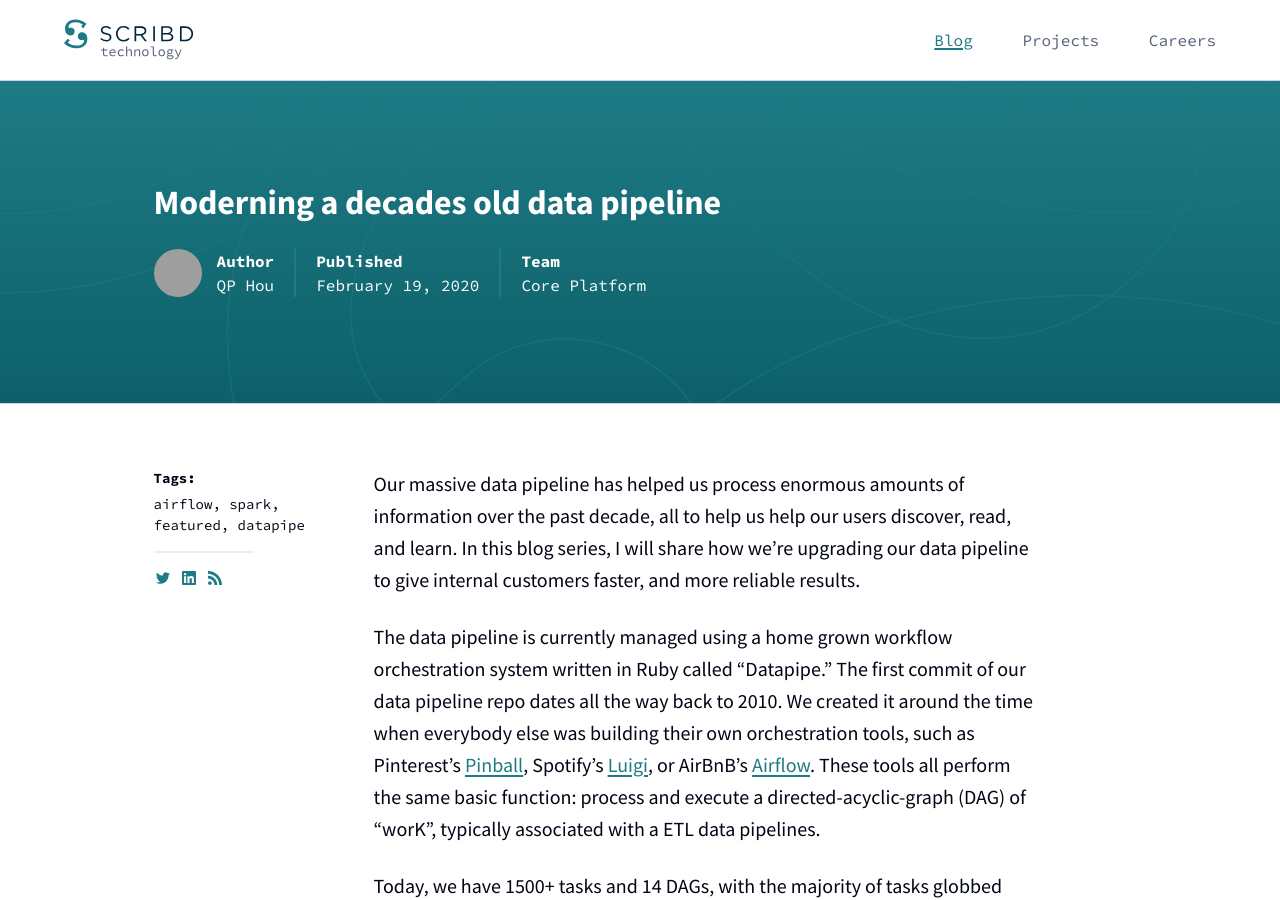
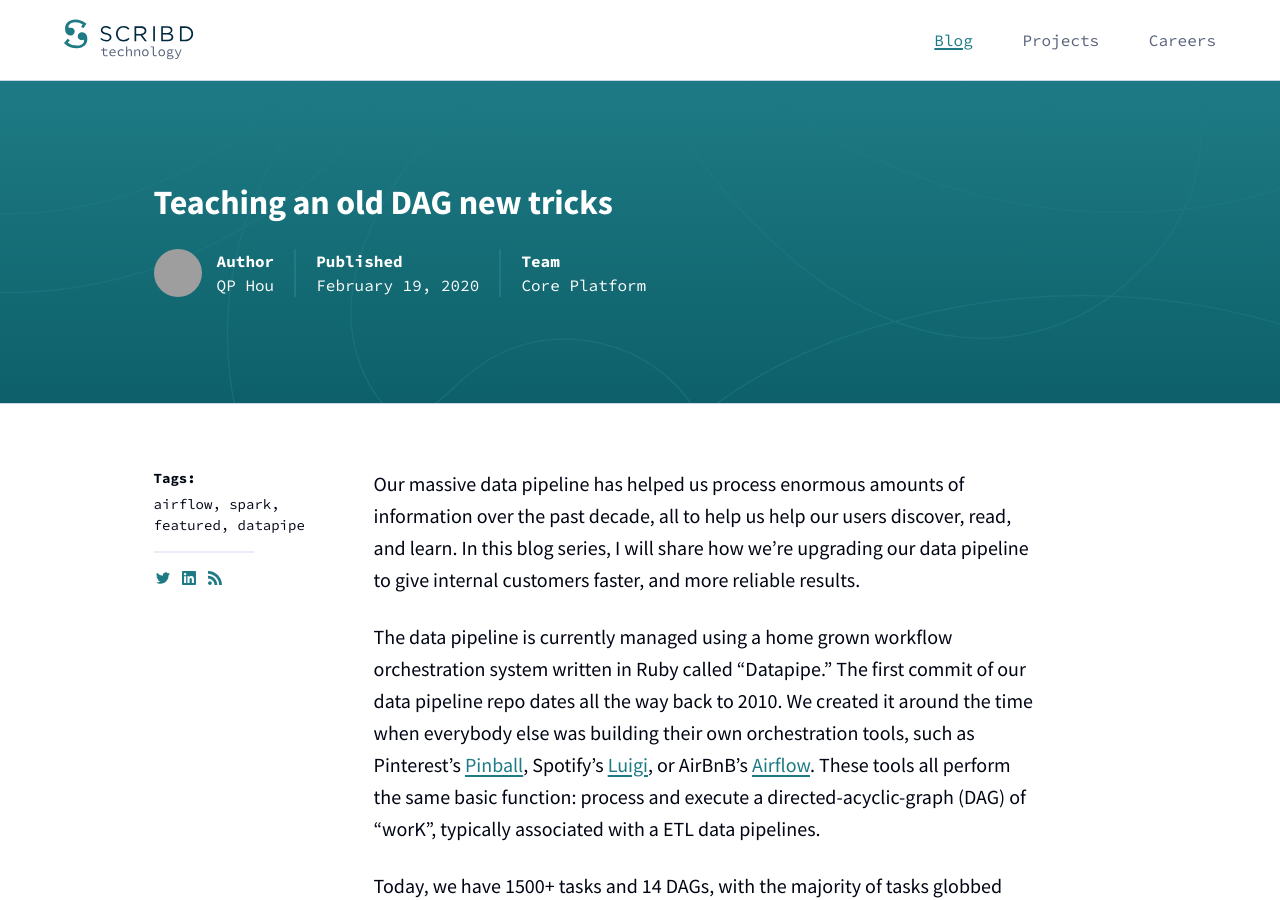
Before and after one commit to scribd/scribd.github.io, a Jekyll site: the page built from _posts/2020-02-19-modernizing-an-old-data-pipeline.md, in a window 1280 px wide and 900 px high. Built offline with Jekyll 4.4.1, drawn with Linux system fonts in a browser that asks for light colours; grey boxes are pictures that could not be loaded.

Commit message:
Who doesn't enjoy a good pun :dog:

```diff
--- a/_posts/2020-02-19-modernizing-an-old-data-pipeline.md
+++ b/_posts/2020-02-19-modernizing-an-old-data-pipeline.md
@@ -1,6 +1,6 @@
 ---
 layout: post
-title: "Moderning a decades old data pipeline"
+title: "Teaching an old DAG new tricks"
 author: qphou
 tags:
 - airflow
```
